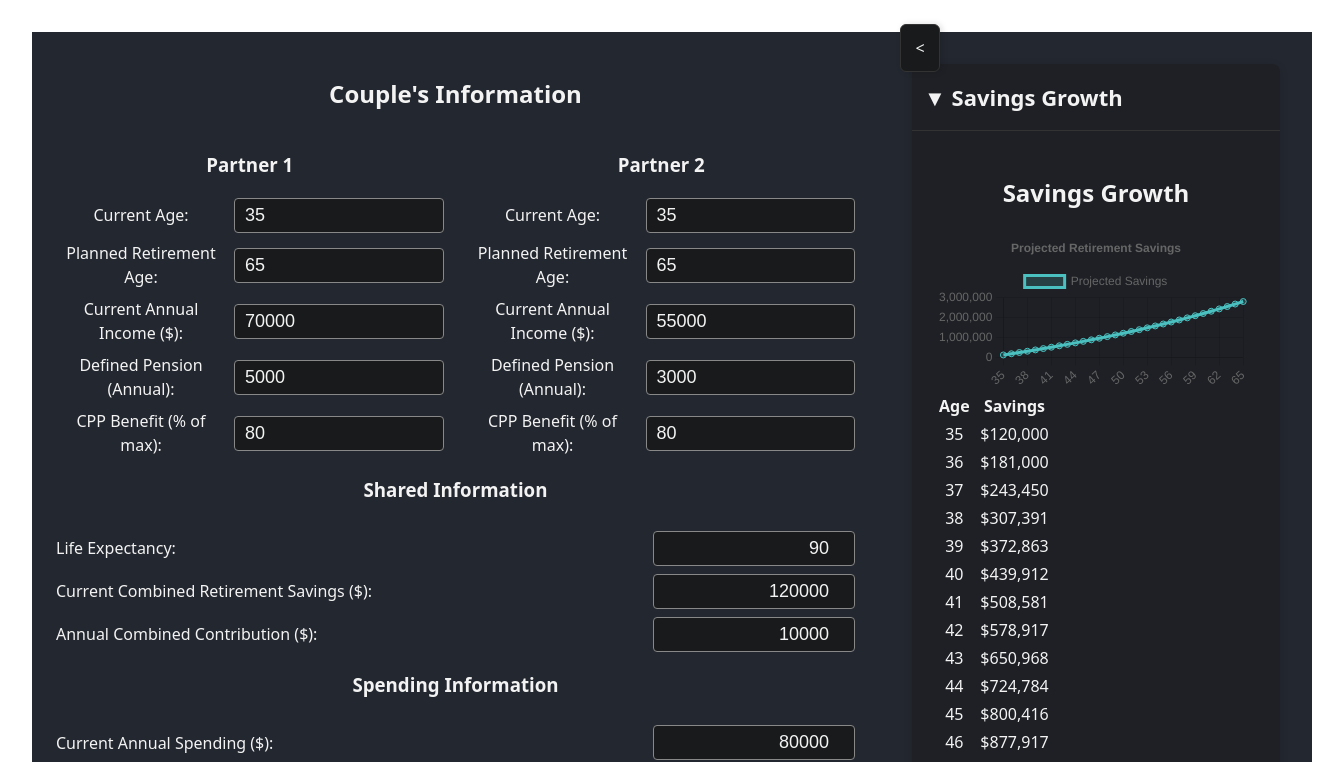
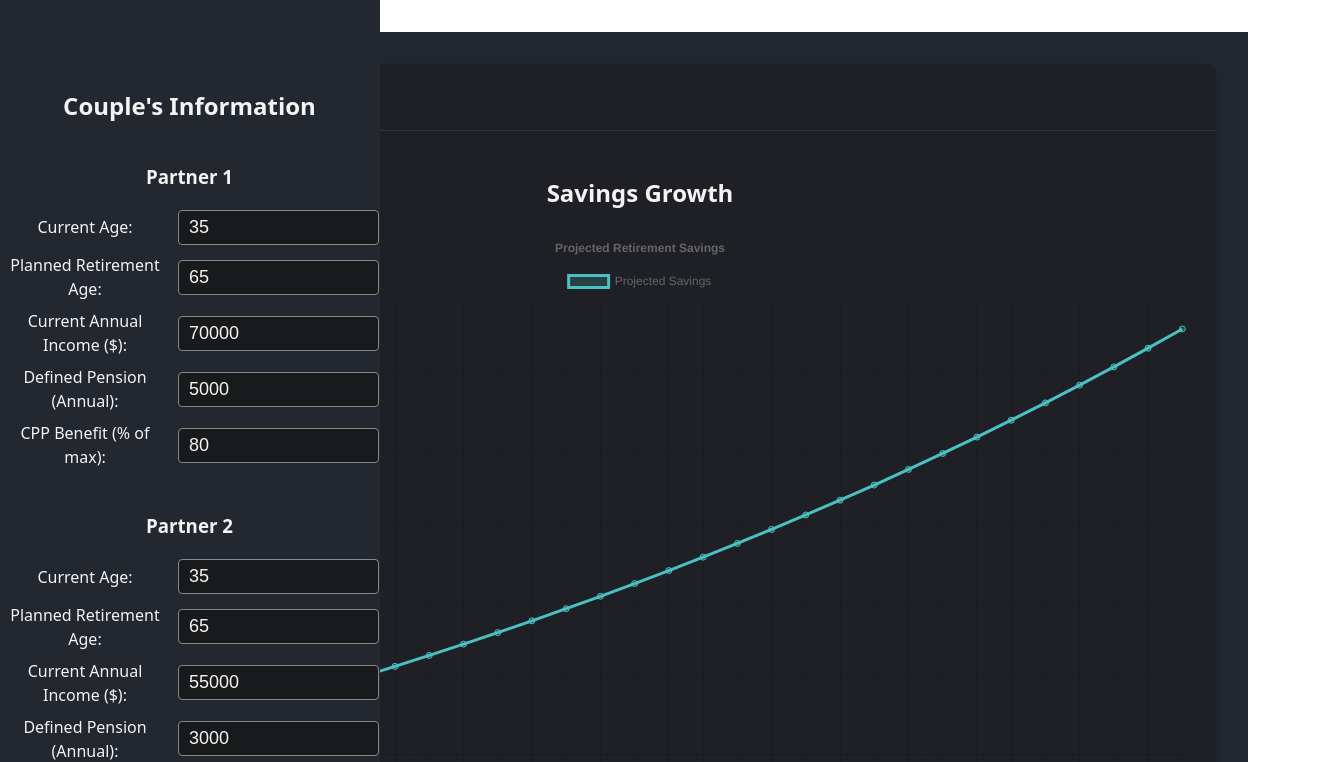
Before and after one commit to squalidfall/retirement-app, a React (Vite) app: page / in a window 1280 px wide. Shown: the top 762 px of the page, 1344 px wide, since content can reach past the window. Built offline with nearby package versions, Linux system fonts and the light colour scheme; some icons are missing.

Commit message:
UI refinements.

```diff
--- a/package.json
+++ b/package.json
@@ -12,6 +12,10 @@
     "preview": "vite preview"
   },
   "dependencies": {
+    "@emotion/react": "^11.14.0",
+    "@emotion/styled": "^11.14.0",
+    "@mui/icons-material": "^7.0.2",
+    "@mui/material": "^7.0.2",
     "chart.js": "^4.4.9",
     "react": "^19.0.0",
     "react-chartjs-2": "^5.3.0",
--- a/src/App.jsx
+++ b/src/App.jsx
@@ -8,6 +8,10 @@ import MonteCarlo from './components/MonteCarlo';
 import FourPercentRule from './components/FourPercentRule';
 import RetirementIncome from './components/RetirementIncome';
 import Footer from './components/Footer';
+import Drawer from '@mui/material/Drawer';
+import IconButton from '@mui/material/IconButton';
+import ChevronLeftIcon from '@mui/icons-material/ChevronLeft';
+import ChevronRightIcon from '@mui/icons-material/ChevronRight';
 
 function CollapsibleSection({ title, children, defaultOpen = true }) {
   const [open, setOpen] = useState(defaultOpen);
@@ -44,49 +48,51 @@ function App() {
 
   return (
     <div className="app-container" style={{ display: 'flex', minHeight: '100vh', background: '#181a1b' }}>
-      {/* Toggle button always visible at top left of sidebar area */}
-      <button
-        onClick={() => setSidebarOpen((open) => !open)}
-        style={{
+      <Drawer
+        variant="persistent"
+        anchor="left"
+        open={sidebarOpen}
+        PaperProps={{
+          sx: {
+            width: 380,
+            background: '#23272f',
+            color: '#f3f3f3',
+            borderRight: '1px solid #23272f',
+            boxSizing: 'border-box',
+            p: 0,
+          },
+        }}
+      >
+        <div style={{ display: 'flex', alignItems: 'center', justifyContent: 'flex-end', padding: 8 }}>
+          <IconButton onClick={() => setSidebarOpen(false)} aria-label="Collapse sidebar" size="large">
+            <ChevronLeftIcon sx={{ color: '#f3f3f3' }} />
+          </IconButton>
+        </div>
+        <Sidebar onChange={setInputs} />
+      </Drawer>
+      {!sidebarOpen && (
+        <IconButton
+          onClick={() => setSidebarOpen(true)}
+          aria-label="Expand sidebar"
+          size="large"
+          sx={{
             position: 'fixed',
             top: 24,
-          left: sidebarOpen ? 900 : 0,
+            left: 0,
             zIndex: 2000,
-          background: '#181a1b',
+            background: '#23272f',
             color: '#f3f3f3',
             border: '1px solid #333',
             borderRadius: '6px',
-          width: 32,
+            width: 48,
             height: 48,
-          cursor: 'pointer',
             boxShadow: '2px 0 6px #0002',
-          outline: 'none',
-          display: 'flex',
-          alignItems: 'center',
-          justifyContent: 'center',
-          transition: 'left 0.3s',
-        }}
-        aria-label={sidebarOpen ? 'Collapse sidebar' : 'Expand sidebar'}
-      >
-        {sidebarOpen ? '<' : '>'}
-      </button>
-      <aside
-        style={{
-          width: sidebarOpen ? 900 : 0,
-          minWidth: sidebarOpen ? 700 : 0,
-          transition: 'width 0.3s, min-width 0.3s',
-          overflow: 'hidden',
-          background: '#23272f',
-          color: '#f3f3f3',
-          padding: sidebarOpen ? 24 : 0,
-          borderRight: sidebarOpen ? '1px solid #23272f' : 'none',
-          position: 'relative',
-          display: 'flex',
-          flexDirection: 'column',
+            '&:hover': { background: '#181a1b' },
           }}
         >
-        {sidebarOpen && <Sidebar onChange={setInputs} />}
-      </aside>
+          <ChevronRightIcon />
+        </IconButton>
+      )}
       <main
         style={{
           flex: 1,
--- a/src/components/FourPercentRule.jsx
+++ b/src/components/FourPercentRule.jsx
@@ -82,8 +82,9 @@ export default function FourPercentRule({ inputs }) {
 
   const { balances, tableData } = result;
   const { balances: adjBalances, tableData: adjTableData } = adjResult;
+  const ages = Array.from({ length: tableData.length }, (_, i) => Math.max(inputs.retirementAge1, inputs.retirementAge2) + i);
   const data = {
-    labels: tableData.map((row) => row.year),
+    labels: ages,
     datasets: [
       {
         label: `Portfolio Balance (4% Rule, ${inputs.expectedReturn ?? 5}% Return)`,
@@ -94,8 +95,9 @@ export default function FourPercentRule({ inputs }) {
       },
     ],
   };
+  const adjAges = Array.from({ length: adjTableData.length }, (_, i) => Math.max(inputs.retirementAge1, inputs.retirementAge2) + i);
   const adjData = {
-    labels: adjTableData.map((row) => row.year),
+    labels: adjAges,
     datasets: [
       {
         label: `Portfolio Balance (${adjWithdrawal}% Rule, ${adjGrowth}% Return)`,
@@ -116,12 +118,12 @@ export default function FourPercentRule({ inputs }) {
           <Line data={data} options={{ responsive: true, plugins: { legend: { position: 'top' }, title: { display: true, text: `4% Rule Portfolio Balance (${inputs.expectedReturn ?? 5}% Return)` } } }} />
           <table>
             <thead>
-              <tr><th>Year</th><th>Start Balance</th><th>Withdrawal</th><th>End Balance</th></tr>
+              <tr><th>Age</th><th>Start Balance</th><th>Withdrawal</th><th>End Balance</th></tr>
             </thead>
             <tbody>
               {tableData.map((row, i) => (
                 <tr key={i}>
-                  <td>{row.year}</td>
+                  <td>{ages[i]}</td>
                   <td>${row.startBalance.toLocaleString(undefined, { maximumFractionDigits: 0 })}</td>
                   <td>${row.withdrawal.toLocaleString(undefined, { maximumFractionDigits: 0 })}</td>
                   <td>${row.endBalance.toLocaleString(undefined, { maximumFractionDigits: 0 })}</td>
@@ -143,12 +145,12 @@ export default function FourPercentRule({ inputs }) {
           <Line data={adjData} options={{ responsive: true, plugins: { legend: { position: 'top' }, title: { display: true, text: `${adjWithdrawal}% Rule Portfolio Balance` } } }} />
           <table>
             <thead>
-              <tr><th>Year</th><th>Start Balance</th><th>Withdrawal</th><th>End Balance</th></tr>
+              <tr><th>Age</th><th>Start Balance</th><th>Withdrawal</th><th>End Balance</th></tr>
             </thead>
             <tbody>
               {adjTableData.map((row, i) => (
                 <tr key={i}>
-                  <td>{row.year}</td>
+                  <td>{adjAges[i]}</td>
                   <td>${row.startBalance.toLocaleString(undefined, { maximumFractionDigits: 0 })}</td>
                   <td>${row.withdrawal.toLocaleString(undefined, { maximumFractionDigits: 0 })}</td>
                   <td>${row.endBalance.toLocaleString(undefined, { maximumFractionDigits: 0 })}</td>
--- a/src/components/MonteCarlo.jsx
+++ b/src/components/MonteCarlo.jsx
@@ -198,7 +198,7 @@ export default function MonteCarlo({ inputs }) {
             </ul>
           </div>
           <label style={{ display: 'flex', alignItems: 'center', gap: 8, minHeight: 36 }}>
-            <span style={{ minWidth: 170, display: 'inline-block' }}>Current Savings ($):</span>
+            <span style={{ minWidth: 170, display: 'inline-block' }}>Starting Retirement Savings ($):</span>
             <input type="number" min={0} max={2000000} step={5000} value={adjSavings ?? ''} onChange={e => setAdjSavings(Number(e.target.value))} style={{ width: '100%', minWidth: 120, maxWidth: 260, fontSize: 18, padding: '6px 10px', borderRadius: 4, border: '1px solid #888', background: '#181a1b', color: '#f3f3f3' }} />
           </label>
           <label style={{ display: 'flex', alignItems: 'center', gap: 8, minHeight: 36 }}>
--- a/src/components/RetirementIncome.jsx
+++ b/src/components/RetirementIncome.jsx
@@ -60,7 +60,20 @@ export default function RetirementIncome({ inputs }) {
   return (
     <section className="retirement-income">
       <h2>Retirement Income Breakdown</h2>
-      <Pie data={data} options={{ responsive: true, plugins: { legend: { position: 'right' } } }} />
+      <div style={{ display: 'flex', flexWrap: 'wrap', gap: 32, alignItems: 'flex-start', justifyContent: 'center' }}>
+        <div style={{ minWidth: 400, minHeight: 400, display: 'flex', justifyContent: 'center', alignItems: 'center' }}>
+          <Pie
+            data={data}
+            options={{
+              responsive: false,
+              maintainAspectRatio: false,
+              plugins: { legend: { position: 'right' } },
+            }}
+            width={700}
+            height={700}
+          />
+        </div>
+        <div style={{ minWidth: 260, flex: 1 }}>
           <table>
             <thead>
               <tr><th>Source</th><th>Amount</th></tr>
@@ -72,6 +85,8 @@ export default function RetirementIncome({ inputs }) {
             </tbody>
           </table>
           <p><strong>Total Annual Income: ${income.total.toLocaleString(undefined, { maximumFractionDigits: 0 })}</strong></p>
+        </div>
+      </div>
     </section>
   );
 }
--- a/src/components/SavingsGrowth.jsx
+++ b/src/components/SavingsGrowth.jsx
@@ -34,9 +34,10 @@ export default function SavingsGrowth({ inputs }) {
 
   if (!inputs) return null;
 
-  const ages = Array.from({ length: savings.length }, (_, i) => Math.min(inputs.currentAge1, inputs.currentAge2) + i);
+  const ages1 = Array.from({ length: savings.length }, (_, i) => inputs.currentAge1 + i);
+  const ages2 = Array.from({ length: savings.length }, (_, i) => inputs.currentAge2 + i);
   const data = {
-    labels: ages,
+    labels: Array.from({ length: savings.length }, (_, i) => Math.min(inputs.currentAge1, inputs.currentAge2) + i),
     datasets: [
       {
         label: 'Projected Savings',
@@ -54,11 +55,15 @@ export default function SavingsGrowth({ inputs }) {
       <Line data={data} options={{ responsive: true, plugins: { legend: { position: 'top' }, title: { display: true, text: 'Projected Retirement Savings' } } }} />
       <table>
         <thead>
-          <tr><th>Age</th><th>Savings</th></tr>
+          <tr><th>Age (Partner 1)</th><th>Age (Partner 2)</th><th>Savings</th></tr>
         </thead>
         <tbody>
           {savings.map((s, i) => (
-            <tr key={i}><td>{ages[i]}</td><td>${s.toLocaleString(undefined, { maximumFractionDigits: 0 })}</td></tr>
+            <tr key={i}>
+              <td>{ages1[i]}</td>
+              <td>{ages2[i]}</td>
+              <td>${s.toLocaleString(undefined, { maximumFractionDigits: 0 })}</td>
+            </tr>
           ))}
         </tbody>
       </table>
```
Also changed, not shown: 1 other file (tests, documents, lock files or other folders). Lines whose indentation alone changed are shown as unchanged.
